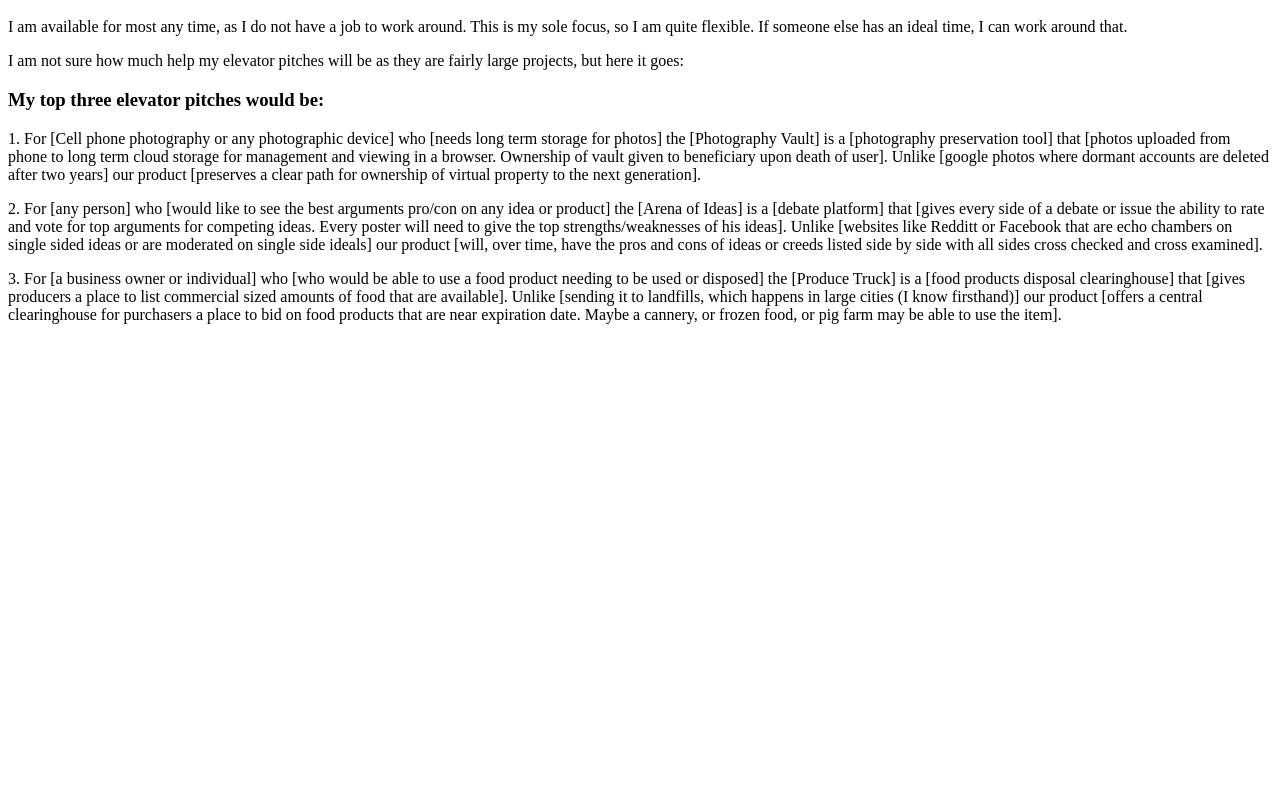
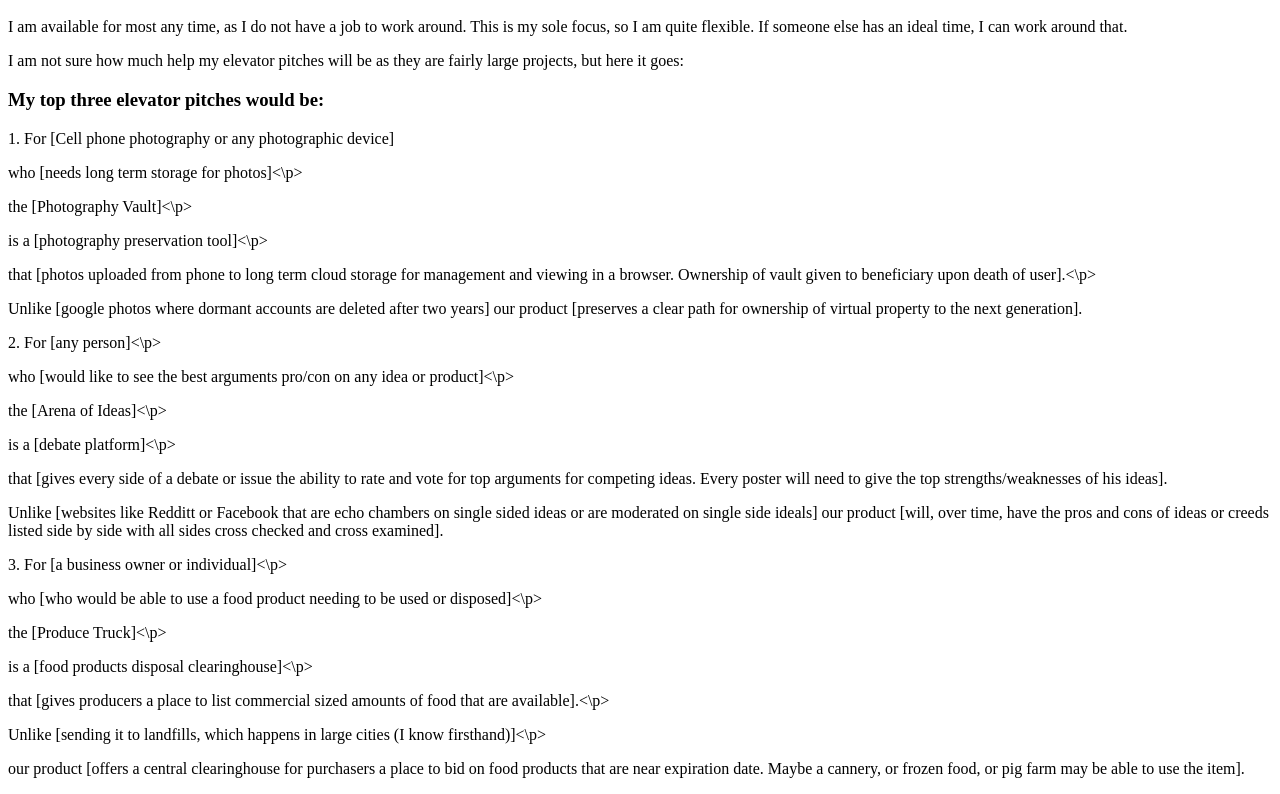
Before and after one commit to survivorcoder/cvtc_demo, a plain HTML site: page index.html in a window 1280 px wide. Shown: the part 48-842 px from the top of the page. Before the commit the page ends 800 px from the top, so only its background shows below. Drawn offline with Linux system fonts and the light colour scheme.

Commit message:
update to formatting of index.html

```diff
--- a/index.html
+++ b/index.html
@@ -7,26 +7,26 @@
 
 <h3>My top three elevator pitches would be:</h3>
 
-<p>1. For [Cell phone photography or any photographic device]
-who [needs long term storage for photos]
-the [Photography Vault]
-is a [photography preservation tool]
-that [photos uploaded from phone to long term cloud storage for management and viewing in a browser.  Ownership of vault given to beneficiary upon death of user].
-Unlike [google photos where dormant accounts are deleted after two years]
+<p>1. For [Cell phone photography or any photographic device]</p>
+<p>who [needs long term storage for photos]<\p>
+<p>the [Photography Vault]<\p>
+<p>is a [photography preservation tool]<\p>
+<p>that [photos uploaded from phone to long term cloud storage for management and viewing in a browser.  Ownership of vault given to beneficiary upon death of user].<\p>
+<p>Unlike [google photos where dormant accounts are deleted after two years]
   our product [preserves a clear path for ownership of virtual property to the next generation].</p>
 
-<p>2. For [any person]
-who [would like to see the best arguments pro/con on any idea or product]
-the [Arena of Ideas]
-is a [debate platform]
-that [gives every side of a debate or issue the ability to rate and vote for top arguments for competing ideas.  Every poster will need to give the top strengths/weaknesses of his ideas].
-Unlike [websites like Redditt or Facebook that are echo chambers on single sided ideas or are moderated on single side ideals]
+<p>2. For [any person]<\p>
+<p>who [would like to see the best arguments pro/con on any idea or product]<\p>
+<p>the [Arena of Ideas]<\p>
+<p>is a [debate platform]<\p>
+<p>that [gives every side of a debate or issue the ability to rate and vote for top arguments for competing ideas.  Every poster will need to give the top strengths/weaknesses of his ideas].</p>
+<p>Unlike [websites like Redditt or Facebook that are echo chambers on single sided ideas or are moderated on single side ideals]
 our product [will, over time, have the pros and cons of ideas or creeds listed side by side with all sides cross checked and cross examined].</p>
 
-<p>3. For [a business owner or individual]
-who [who would be able to use a food product needing to be used or disposed]
-the [Produce Truck]
-is a [food products disposal clearinghouse]
-that [gives producers a place to list commercial sized amounts of food that are available].
-Unlike [sending it to landfills, which happens in large cities (I know firsthand)]
-our product [offers a central clearinghouse for purchasers a place to bid on food products that are near expiration date.  Maybe a cannery, or frozen food, or pig farm may be able to use the item].</p>
+<p>3. For [a business owner or individual]<\p>
+<p>who [who would be able to use a food product needing to be used or disposed]<\p>
+<p>the [Produce Truck]<\p>
+<p>is a [food products disposal clearinghouse]<\p>
+<p>that [gives producers a place to list commercial sized amounts of food that are available].<\p>
+<p>Unlike [sending it to landfills, which happens in large cities (I know firsthand)]<\p>
+<p>our product [offers a central clearinghouse for purchasers a place to bid on food products that are near expiration date.  Maybe a cannery, or frozen food, or pig farm may be able to use the item].</p>
```
